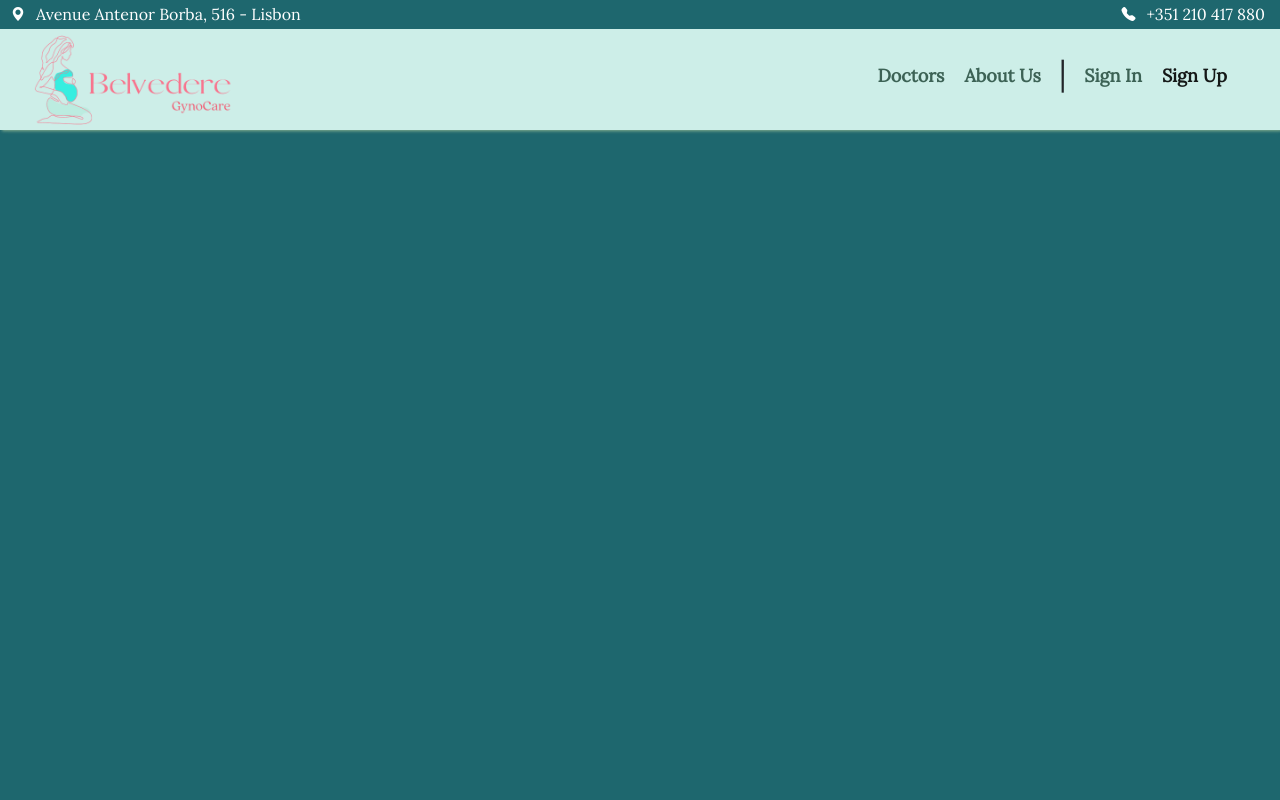
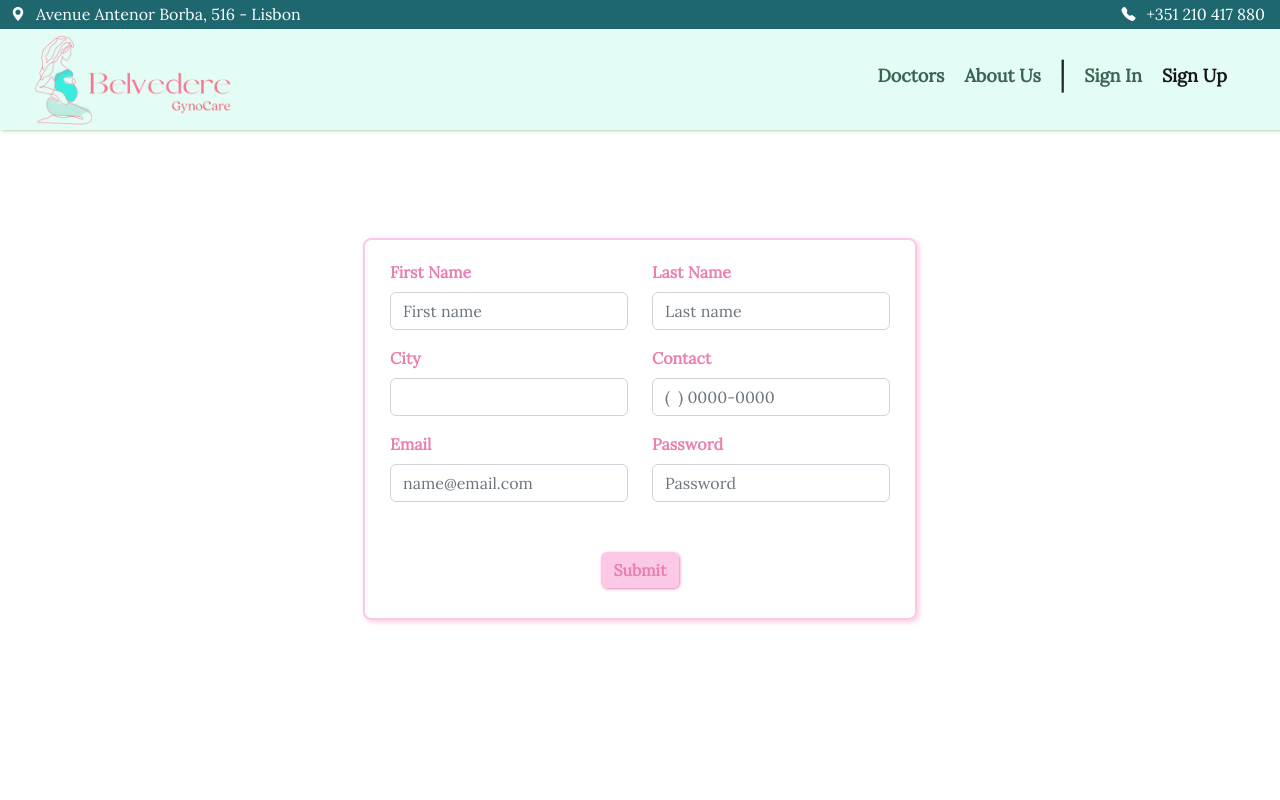
Before and after one commit to ligiatirado/clinic-react, a React (Create React App) app: page /signup in a window 1280 px wide. Shown: the top 800 px of the page. Built offline with nearby package versions, Linux system fonts and the light colour scheme.

Commit message:
criado signup

```diff
--- a/package.json
+++ b/package.json
@@ -12,7 +12,7 @@
     "react": "^18.2.0",
     "react-bootstrap": "^2.7.0",
     "react-dom": "^18.2.0",
-    "react-router-dom": "^6.6.2",
+    "react-router-dom": "^6.7.0",
     "react-scripts": "5.0.1",
     "styled-components": "^5.3.6",
     "web-vitals": "^2.1.4"
--- a/src/App.js
+++ b/src/App.js
@@ -7,6 +7,7 @@ import NavegationBar from "./components/navbar/navbar";
 import Navsup from "./components/navbar/Navsup";
 import About from "./Pages/About";
 import SigIn from "./Pages/SignIn";
+import SignUp from "./Pages/SignUp";
 
 const App = () => {
   return (
@@ -17,6 +18,7 @@ const App = () => {
         <Route path="/" element={<Home />} />
         <Route path="/about" element={<About />} />
         <Route path="/signin" element={<SigIn />} />
+        <Route path="/signup" element={<SignUp />} />
       </Routes>
     </>
   );
--- /dev/null
+++ b/src/Pages/SignUp.jsx
@@ -0,0 +1,17 @@
+import "./signUp.css"
+import "bootstrap/dist/css/bootstrap.min.css";
+import "bootstrap/dist/js/bootstrap.bundle.min";
+import Footer from "../components/footer/footer";
+import FormSignUp from "../components/form-signup/FormSignUp";
+
+
+function SignUp() {
+    return (
+        <>
+            <FormSignUp />
+            <Footer />
+        </>
+    );
+}
+
+export default SignUp;
--- a/src/components/form-login/FormLogin.jsx
+++ b/src/components/form-login/FormLogin.jsx
@@ -8,7 +8,7 @@ import Form from "react-bootstrap/Form";
 function FormLogin() {
   return (
     <Container className="container-login">
-      <div className="content-container">
+      <div className="content-container-login">
         <Form>
           <Form.Group className="mb-3 label" controlId="formBasicEmail">
             <Form.Label>Email address</Form.Label>
--- a/src/components/form-login/formLogin.css
+++ b/src/components/form-login/formLogin.css
@@ -11,20 +11,35 @@
     align-items: center;
 }
 
-.content-container {
-    padding: 25px;
-    border: 2px;
+.content-container-login {
+    padding: 50px 25px;
+    border: 2px solid rgba(250, 177, 220, 70%);
+    box-shadow: 2px 2px 5px rgba(250, 177, 220, 70%);
     min-width: 20vw;
+    border-radius: 8px;
 }
 
 .label {
     color: #ea80b0;
     font-weight: 600;
+}
 
+.input {
+    color: #808080;
 }
 
 .form-button {
-    background-color: #e0fdf5;
-    box-shadow: none;
-    margin-top: 30px;
+
+    background-color: rgba(250, 177, 220, 70%);
+    color: #ea80b0;
+    box-shadow: 1px 1px 3px #ea80b0;
+    margin-top: 50px;
+    border: #ea80b0;
 }
+
+.form-button:hover {
+    background-color: #ea80b0;
+    color: white;
+    box-shadow: 1px 1px 3px #ea80b0;
+    border: #ea80b0;
+}
--- /dev/null
+++ b/src/components/form-signup/FormSignUp.jsx
@@ -0,0 +1,58 @@
+import "./formSignUp.css";
+import Container from "react-bootstrap/Container";
+import "bootstrap/dist/css/bootstrap.min.css";
+import "bootstrap/dist/js/bootstrap.bundle.min";
+import Button from "react-bootstrap/Button";
+import Form from "react-bootstrap/Form";
+import Col from 'react-bootstrap/Col';
+import Row from 'react-bootstrap/Row';
+
+function FormSignUp() {
+    return (
+        <Container className="container-signup">
+            <Form className="content-container-signup">
+                <Row className="mb-3 label">
+                    <Form.Group as={Col} controlId="formGridFirstName">
+                        <Form.Label>First Name</Form.Label>
+                        <Form.Control className="input" placeholder="First name" />
+                    </Form.Group>
+
+                    <Form.Group as={Col} controlId="formGridLastName">
+                        <Form.Label>Last Name</Form.Label>
+                        <Form.Control className="input" placeholder="Last name" />
+                    </Form.Group>
+                </Row>
+
+                <Row className="mb-3 label">
+                    <Form.Group as={Col} controlId="formGridCity">
+                        <Form.Label>City</Form.Label>
+                        <Form.Control className="input" />
+                    </Form.Group>
+
+                    <Form.Group as={Col} controlId="formGridContact">
+                        <Form.Label>Contact</Form.Label>
+                        <Form.Control className="input" placeholder="(  ) 0000-0000"/>
+                    </Form.Group>
+                </Row>
+
+                <Row className="mb-3 label">
+                    <Form.Group as={Col} controlId="formGridEmail">
+                        <Form.Label>Email</Form.Label>
+                        <Form.Control className="input" type="email" placeholder="name@email.com" />
+                    </Form.Group>
+
+                    <Form.Group as={Col} controlId="formGridPassword">
+                        <Form.Label>Password</Form.Label>
+                        <Form.Control className="input" type="password" placeholder="Password"/>
+                    </Form.Group>
+                </Row>
+
+                <Button className="form-button" variant="primary" type="submit">
+                    Submit
+                </Button>
+            </Form>
+        </Container>
+    );
+}
+
+export default FormSignUp;
--- /dev/null
+++ b/src/components/form-signup/formSignUp.css
@@ -0,0 +1,20 @@
+* {
+    font-family: 'Lora', serif;
+}
+
+.container-signup {
+    background-color: white;
+    display: flex;
+    min-width: 100%;
+    min-height: 100vh;
+    justify-content: center;
+    align-items: center;
+}
+
+.content-container-signup {
+    padding: 20px 25px 30px 25px;
+    border: 2px solid rgba(250, 177, 220, 70%);
+    box-shadow: 2px 2px 5px rgba(250, 177, 220, 70%);
+    min-width: 30vw;
+    border-radius: 8px;
+}
--- a/src/components/navbar/navbar.jsx
+++ b/src/components/navbar/navbar.jsx
@@ -34,7 +34,7 @@ function NavegationBar() {
                   <NavLink className="nav-link" to="/about">About Us</NavLink>
                   <h2 className="space"> | </h2>
                   <NavLink className="nav-link" to="/signin">Sign In</NavLink>
-                  <NavLink className="nav-link">Sign Up</NavLink>
+                  <NavLink className="nav-link" to="/signup">Sign Up</NavLink>
                 </Nav>
               </Offcanvas.Body>
             </Navbar.Offcanvas>
```
Also changed, not shown: src/Pages/signUp.css (added), 1 other file (tests, documents, lock files or other folders).
